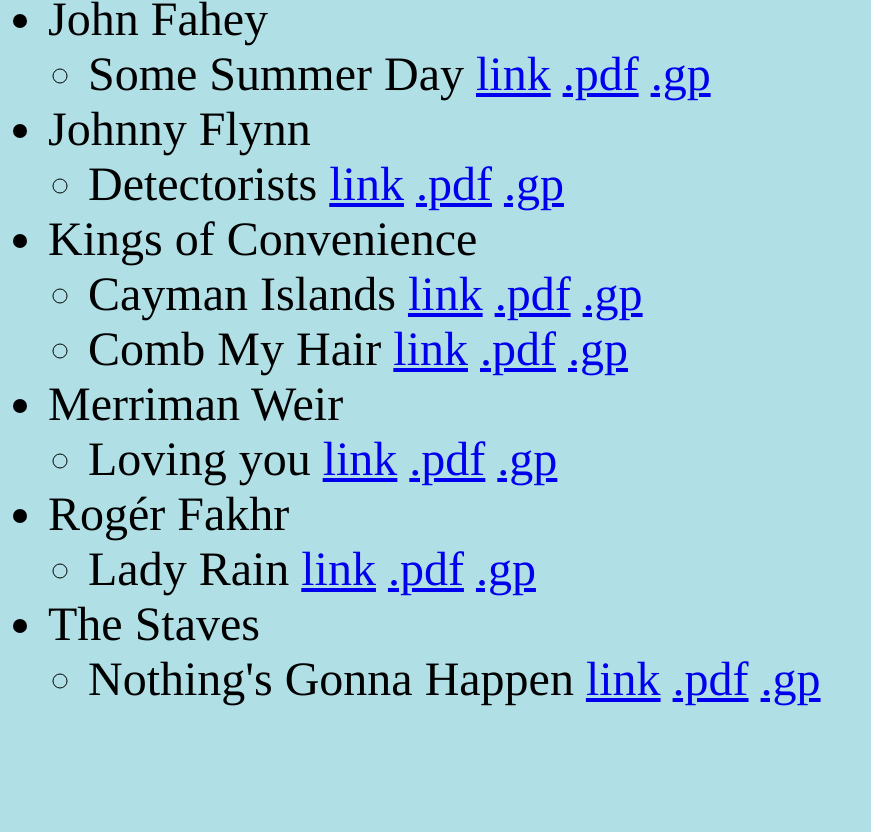
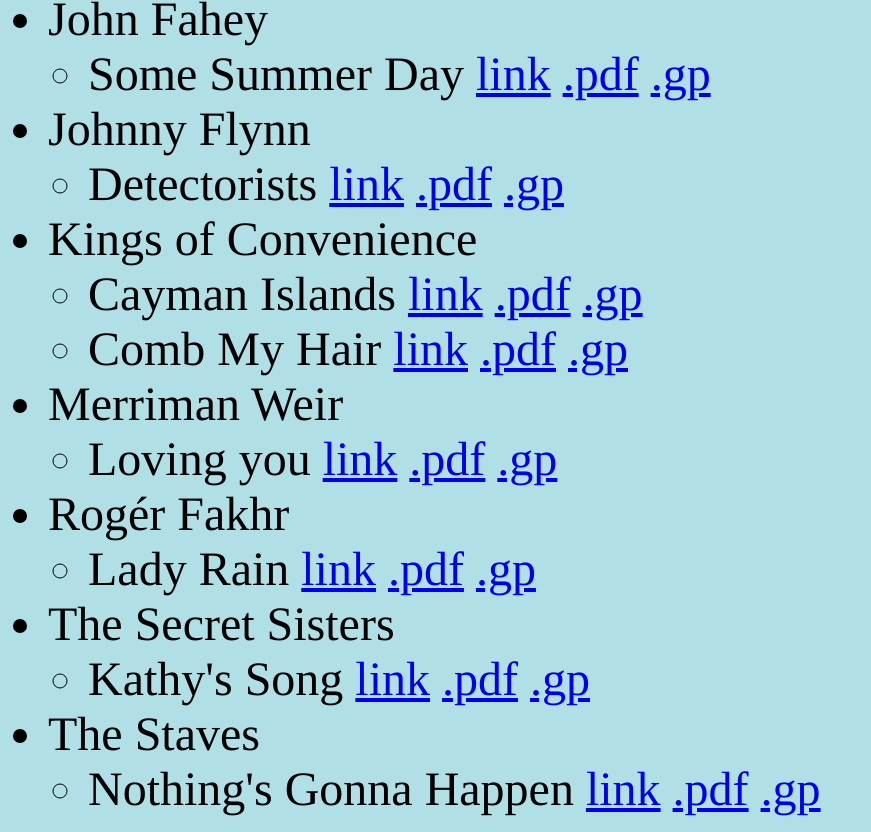
Before and after one commit to EzraBriggs/EzraBriggs.github.io, a plain HTML site: page index.html in a window 1280 px wide. Shown: the part 1349-2181 px from the top of the page, without its empty margins (0-871 px from the left). Before the commit the page ends 2071 px from the top, so only its background shows below. Drawn offline with Linux system fonts and the light colour scheme.

Commit message:
Kathy's Song

```diff
--- a/index.html
+++ b/index.html
@@ -79,10 +79,13 @@
         <ul>
           <li>Lady Rain <a href="https://youtu.be/YQDh8c_H-jI">link</a> <a href="./pdfs/lady_rain.pdf" download="lady_rain">.pdf</a> <a href="./gpfiles/lady_rain.gp" download="lady_rain">.gp</a></li>
         </ul>
+		<li>The Secret Sisters</li>
+        <ul>
+          <li>Kathy's Song <a href="https://youtu.be/XPQjg2DZ7A0">link</a> <a href="./pdfs/kathy's_song.pdf" download="kathy's_song">.pdf</a> <a href="./gpfiles/kathy's_song.gp" download="kathy's_song">.gp</a></li>
+        </ul>
         <li>The Staves</li>
         <ul>
           <li>Nothing's Gonna Happen <a href="https://youtu.be/iE3RlypLdko">link</a> <a href="./pdfs/nothings_gonna_happen.pdf" download="nothings_gonna_happen">.pdf</a> <a href="./gpfiles/nothings_gonna_happen.gp" download="nothings_gonna_happen">.gp</a></li>
         </ul>
-      </ul>
   </div>
 </body>
```
Also changed, not shown: 2 other files.
